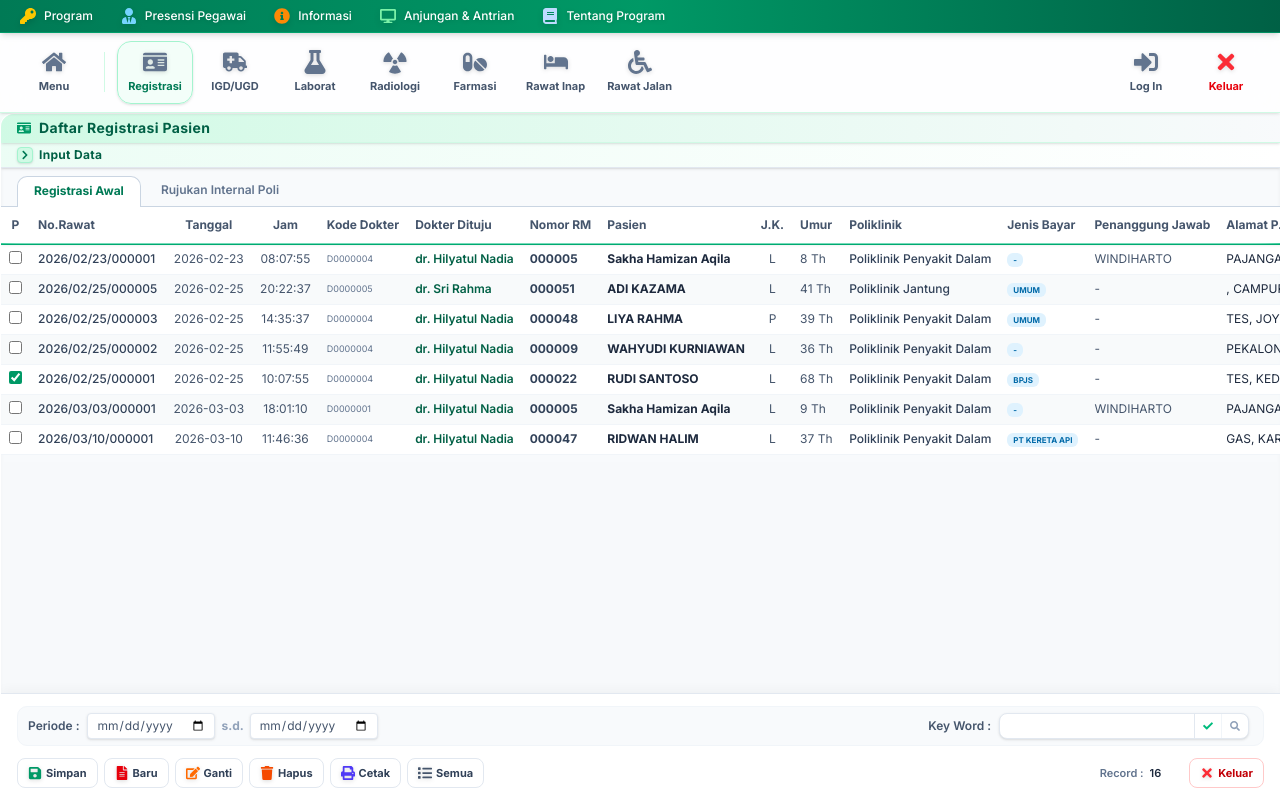
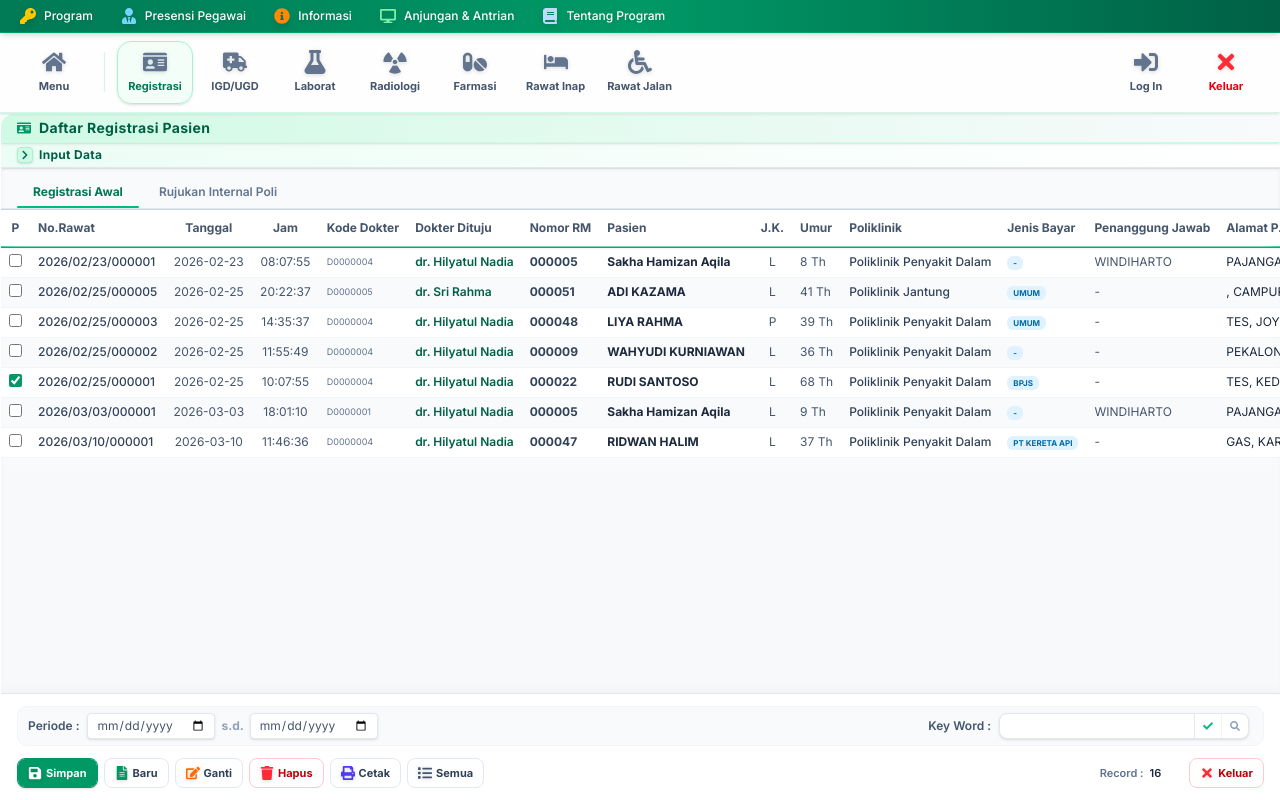
Before and after one commit to Renov30/nxt-khanza, a Next.js app: page /registrasi in a window 1280 px wide. Built offline with nearby package versions, Linux system fonts and the light colour scheme; no server answers.

Commit message:
style: sesuaikan ui dengan best practice ui/ux

```diff
--- a/app/rawat-inap/pemeriksaan/page.tsx
+++ b/app/rawat-inap/pemeriksaan/page.tsx
@@ -106,32 +106,25 @@ function PemeriksaanContent() {
           {/* Top Patient Info Bar */}
           <div className="bg-white border-b border-slate-200 p-3 shrink-0 flex flex-wrap gap-4 items-center text-xs">
             <div className="flex items-center gap-1 w-full sm:w-auto">
-              <label className="font-semibold text-slate-600 min-w-[80px] sm:min-w-0">No.Rawat :</label>
+              <label className="font-semibold text-slate-600 min-w-[80px] sm:min-w-0">Pasien :</label>
               <input type="text" className="border border-slate-300 rounded px-2 py-1 flex-1 sm:w-40 bg-slate-50 focus:outline-none focus:border-brand-500" value={noRawatParam} readOnly />
             </div>
             <div className="flex items-center gap-1 w-full sm:w-auto">
-              <label className="font-semibold text-slate-600 min-w-[80px] sm:min-w-0">No.RM :</label>
               <input type="text" className="border border-slate-300 rounded px-2 py-1 flex-1 sm:w-24 bg-slate-50 focus:outline-none focus:border-brand-500" defaultValue="617211" readOnly />
             </div>
             <div className="flex items-center gap-1 w-full md:w-auto">
-              <label className="font-semibold text-slate-600 min-w-[80px] sm:min-w-0">Nama Pasien :</label>
               <input type="text" className="border border-slate-300 rounded px-2 py-1 flex-1 md:w-64 bg-slate-50 focus:outline-none focus:border-brand-500" defaultValue="Tn. Sukarji" readOnly />
             </div>
             <div className="flex flex-wrap items-center gap-1 sm:ml-auto w-full sm:w-auto">
               <label className="font-semibold text-slate-600">Tanggal :</label>
               <input type="date" className="border border-slate-300 rounded px-2 py-1 mr-2 focus:outline-none focus:border-brand-500" defaultValue="2026-04-30" />
-              <label className="font-semibold text-slate-600">Jam :</label>
-              <div className="flex gap-1">
-                <input type="text" className="border border-slate-300 rounded px-2 py-1 w-10 sm:w-12 text-center focus:outline-none focus:border-brand-500" defaultValue="09" />
-                <input type="text" className="border border-slate-300 rounded px-2 py-1 w-10 sm:w-12 text-center focus:outline-none focus:border-brand-500" defaultValue="26" />
-                <input type="text" className="border border-slate-300 rounded px-2 py-1 w-10 sm:w-12 text-center focus:outline-none focus:border-brand-500" defaultValue="25" />
-              </div>
+              <input type="time" step="1" className="border border-slate-300 rounded px-2 py-1 text-xs focus:outline-none focus:border-brand-500 bg-white" defaultValue="09:26:25" />
               <input type="checkbox" className="accent-brand-500 w-4 h-4 cursor-pointer ml-2" defaultChecked />
             </div>
           </div>
 
           {/* Tabs */}
-          <div className="flex bg-slate-100 border-b border-slate-200 px-2 pt-2 shrink-0 overflow-x-auto custom-scrollbar">
+          <div className="flex bg-white border-b border-slate-200 px-3 shrink-0 overflow-x-auto custom-scrollbar">
             {['Penanganan Dokter', 'Penanganan Petugas', 'Penanganan Dokter & Petugas', 'Pemeriksaan / CPPT', 'Pemeriksaan Obstetri', 'Pemeriksaan Ginekologi'].map((tab) => {
               const tabId = tab.toLowerCase().replace(/[^a-z0-9]/g, '');
               const isActive = activeTab === (tab === 'Pemeriksaan / CPPT' ? 'cppt' : tabId);
@@ -139,12 +132,15 @@ function PemeriksaanContent() {
                 <button
                   key={tab}
                   onClick={() => setActiveTab(tab === 'Pemeriksaan / CPPT' ? 'cppt' : tabId)}
-                  className={`px-4 py-2 text-xs font-semibold rounded-t-lg transition-colors whitespace-nowrap border border-b-0 ${isActive
-                    ? 'bg-white text-brand-700 border-slate-200'
-                    : 'bg-slate-200 text-slate-600 border-slate-300 hover:bg-slate-300'
+                  className={`px-4 py-2.5 text-xs font-semibold transition-all whitespace-nowrap relative ${isActive
+                    ? 'text-brand-700 font-bold'
+                    : 'text-slate-500 hover:text-brand-600'
                     }`}
                 >
                   {tab}
+                  {isActive && (
+                    <span className="absolute bottom-0 left-0 w-full h-0.5 bg-brand-500 rounded-full" />
+                  )}
                 </button>
               );
             })}
--- a/app/registrasi/page.tsx
+++ b/app/registrasi/page.tsx
@@ -70,9 +70,7 @@ export default function Registrasi() {
               <div className="flex items-center gap-1.5 flex-1 flex-wrap">
                 <input type="date" className="border border-slate-200 rounded-md px-2 py-1 focus:outline-brand-500 focus:ring-1 focus:ring-brand-500 bg-white" defaultValue="2026-04-22" />
                 <span className="font-medium text-slate-500 pl-1">Jam :</span>
-                <select className="border border-slate-200 rounded-md py-1 px-1 text-center min-w-[45px] bg-white"><option>09</option><option>10</option></select>
-                <select className="border border-slate-200 rounded-md py-1 px-1 text-center min-w-[45px] bg-white"><option>24</option><option>25</option></select>
-                <select className="border border-slate-200 rounded-md py-1 px-1 text-center min-w-[45px] bg-white"><option>19</option><option>20</option></select>
+                <input type="time" step="1" className="border border-slate-200 rounded-md px-2 py-1 focus:outline-brand-500 focus:ring-1 focus:ring-brand-500 bg-white" defaultValue="09:24:19" />
                 <input type="checkbox" className="accent-brand-600 ml-1 w-3.5 h-3.5 rounded" defaultChecked />
               </div>
             </div>
--- a/components/BottomActionPanel.tsx
+++ b/components/BottomActionPanel.tsx
@@ -71,10 +71,10 @@ export default function BottomActionPanel({
           {customButtons}
           {!hideStandardButtons && (
             <>
-              <ActionButton onClick={onSave} icon={<FaSave className="text-brand-600 drop-shadow-sm" />} label="Simpan" />
-              <ActionButton onClick={onNew} icon={<FaFileAlt className="text-red-600 drop-shadow-sm" />} label="Baru" />
+              <ActionButton onClick={onSave} icon={<FaSave className="text-white drop-shadow-sm" />} label="Simpan" variant="primary" />
+              <ActionButton onClick={onNew} icon={<FaFileAlt className="text-brand-600 drop-shadow-sm" />} label="Baru" />
               <ActionButton onClick={onReplace} icon={<FaEdit className="text-orange-500 drop-shadow-sm" />} label="Ganti" />
-              <ActionButton onClick={onDelete} icon={<FaTrash className="text-orange-600 drop-shadow-sm" />} label="Hapus" />
+              <ActionButton onClick={onDelete} icon={<FaTrash className="text-red-500 drop-shadow-sm" />} label="Hapus" variant="danger" />
               <ActionButton onClick={onPrint} icon={<FaPrint className="text-indigo-600 drop-shadow-sm" />} label="Cetak" />
               <ActionButton onClick={onAll} icon={<FaList className="text-slate-600 drop-shadow-sm" />} label="Semua" />
             </>
@@ -99,17 +99,21 @@ export default function BottomActionPanel({
 }
 
 // Exportable Button Component
-export function ActionButton({ icon, label, isExit, className = "", onClick }: { icon: React.ReactNode, label: string, isExit?: boolean, className?: string, onClick?: () => void }) {
+export function ActionButton({ icon, label, isExit, variant, className = "", onClick }: { icon: React.ReactNode, label: string, isExit?: boolean, variant?: 'primary' | 'danger', className?: string, onClick?: () => void }) {
   return (
     <Button
-      variant="outline"
+      variant={variant === 'primary' ? 'default' : 'outline'}
       size="sm"
       onClick={onClick}
       className={cn(
-        "bg-white h-7.5 font-bold text-[11px] transition-all active:scale-95",
-        isExit
-          ? "border-red-200 hover:border-red-400 hover:bg-red-50 text-red-700"
-          : "border-slate-200 hover:border-brand-400 hover:bg-brand-50 text-slate-700",
+        "h-7.5 font-bold text-[11px] transition-all active:scale-95",
+        variant === 'primary'
+          ? "bg-brand-600 hover:bg-brand-700 text-white border-brand-600 shadow-sm"
+          : variant === 'danger'
+          ? "bg-white border-red-200 hover:border-red-400 hover:bg-red-50 text-red-700"
+          : isExit
+          ? "bg-white border-red-200 hover:border-red-400 hover:bg-red-50 text-red-700"
+          : "bg-white border-slate-200 hover:border-brand-400 hover:bg-brand-50 text-slate-700",
         className
       )}
     >
--- a/components/TabbedTable.tsx
+++ b/components/TabbedTable.tsx
@@ -33,18 +33,21 @@ export default function TabbedTable({ tabs, defaultTabId, onTabChange, hideTabBa
     <div className="flex flex-col flex-1 min-h-0 overflow-hidden">
       {/* Tabs Menu */}
       {!hideTabBar && (
-        <div className="flex gap-1 px-4 mt-2 mb-0 shrink-0">
+        <div className="flex gap-1 px-4 mt-2 mb-0 shrink-0 border-b border-slate-200">
           {tabs.map((tab) => (
             <button
               key={tab.id}
               onClick={() => handleTabClick(tab.id)}
-              className={`px-4 py-1.5 text-xs transition-colors ${
+              className={`px-4 py-2 text-xs transition-all relative whitespace-nowrap ${
                 activeTab === tab.id
-                  ? "font-bold border border-b-0 border-slate-300 rounded-t-lg bg-white text-brand-700 pb-2 z-10 -mb-[1px]"
-                  : "font-semibold border-b border-transparent text-slate-500 hover:text-brand-600"
+                  ? "font-bold text-brand-700"
+                  : "font-semibold text-slate-500 hover:text-brand-600"
               }`}
             >
               {tab.label}
+              {activeTab === tab.id && (
+                <span className="absolute bottom-0 left-0 w-full h-0.5 bg-brand-500 rounded-full" />
+              )}
             </button>
           ))}
         </div>
```
